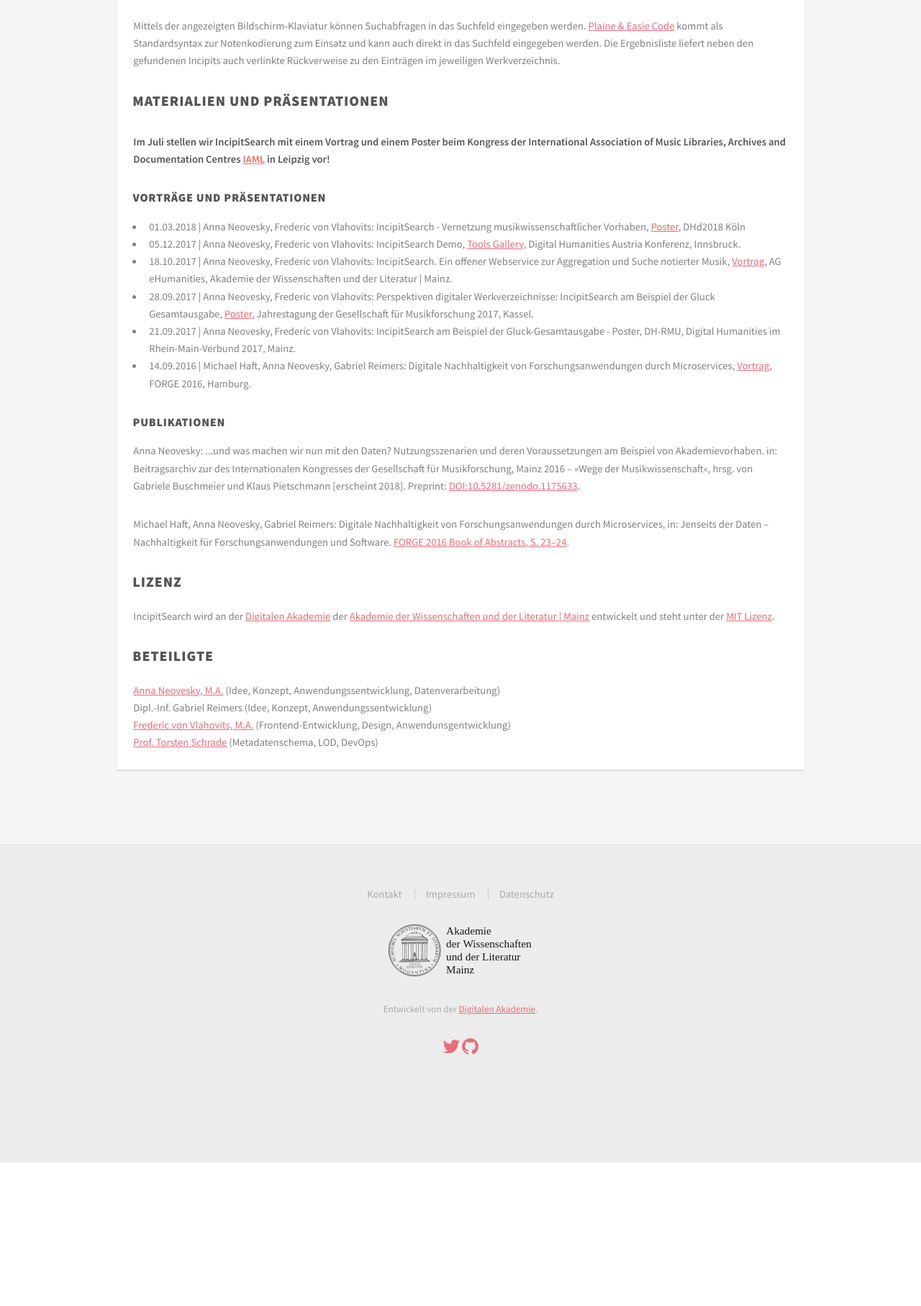
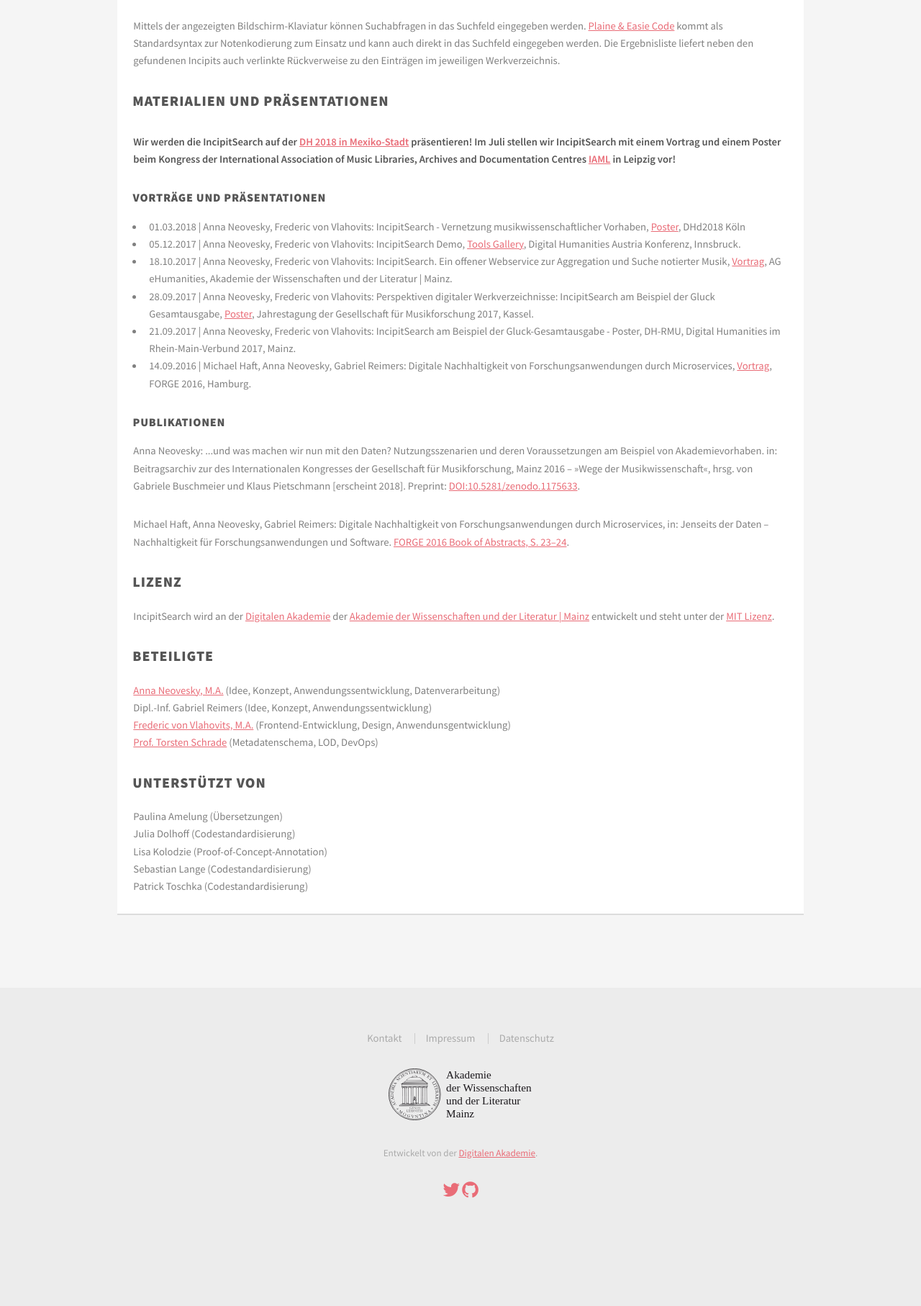
Before and after one commit to digicademy/incipitSearch, a PHP site: template templates/de/about.twig in a window 1280 px wide. Shown: the part 461-2275 px from the top of the page at 72% size. Before the commit the page ends 2076 px from the top, so only its background shows below. Run offline with PHP 8.4, Linux system fonts and the light colour scheme; the template is opened without the code that fills it, so the values that code supplies are empty; some libraries are stand-ins or nearby versions.

Commit message:
add recent content

```diff
--- a/templates/de/about.twig
+++ b/templates/de/about.twig
@@ -28,7 +28,7 @@
 
 			</p>
 			<p>
-				<strong>Im Juli stellen wir IncipitSearch mit einem Vortrag und einem Poster beim
+				<strong>Wir werden die IncipitSearch auf der <a href="https://www.conftool.pro/dh2018/index.php?page=browseSessions&form_session=311#paperID341">DH 2018 in Mexiko-Stadt</a> präsentieren! Im Juli stellen wir IncipitSearch mit einem Vortrag und einem Poster beim
 					Kongress der International Association of Music Libraries, Archives and Documentation Centres
 					<a href="http://iaml2018.info/programme/">IAML</a> in Leipzig vor!
 				</strong>
@@ -69,6 +69,15 @@
 			<a href="orcid.org/0000-0002-8111-6405">Frederic von Vlahovits, M.A.</a> (Frontend-Entwicklung, Design, Anwendunsgentwicklung)<br>
 			<a href="http://www.adwmainz.de/mitarbeiter/profil/prof-torsten-schrade.html">Prof. Torsten Schrade</a> (Metadatenschema, LOD, DevOps)<br>
 			</p>
+
+			<h3>Unterstützt von</h3>
+			<p>
+				Paulina Amelung (Übersetzungen)<br>
+				Julia Dolhoff (Codestandardisierung)<br>
+				Lisa Kolodzie (Proof-of-Concept-Annotation)<br>
+				Sebastian Lange (Codestandardisierung)<br>
+				Patrick Toschka (Codestandardisierung)<br>
+			</p>
 		</div>
 	</section>
 </div>
--- a/templates/de/repositories.twig
+++ b/templates/de/repositories.twig
@@ -11,7 +11,7 @@
 			<h2>Repositorien</h2>
 			<p>Aktuell in IncipitSearch aggregierte Repositorien, nach Zeitpunkt der Einbindung. (Alphabetisch sortiert)</p>
 		</div>
-		<!-- <div class="box">
+		<div class="box">
 			<h3><a href="http://reader.digitale-sammlungen.de/de/fs1/object/display/bsb10624209_00003.html" title="Breitkopf Katalog, 1766" target="_blank">Breitkopf Catalogi delle Sinfonie</a></h3>
 			<div class="row">
 				<div class="6u 6u(normal)">
@@ -21,7 +21,7 @@
 					<p>Neben weiteren sogenannten thematischen Katalogen, bot das Leipziger Musikverlagshaus Breitkopf in der zweiten Hälfte des 18. Jahrhunderts unter anderem mittels der jährlich erschienenen Catalogi delle Sinfonie den Liebhabern der Musik seine Waren zum Kauf an. In den Katalogen werden die im Druck erhältlichen Musikalien nach Komponist, Besetzung u.ä. verzeichnet, samt musikalischem Incipit. Die Kataloge liegen als Digitalisate in der Bayerischen Staatsbibliothek online vor, wurden aber bis dato nicht in codierter Form erschlossen. In der IncipitSearch werden sie nun erstmals auf diese Weise aufbereitet und digital nach Incipits recherchierbar.</p>
 				</div>
 			</div>
-		</div> -->
+		</div>
 		<div class="box">
 			<h3><a href="http://opac.sbn.it/opacsbn/opac/iccu/free.jsp" title="SBN - Catalogo del Servizio Bibliotecario Nazionale" target="_blank">Catalogo del Servizio Bibliotecario Nazionale</a></h3>
 			<div class="row">
```
